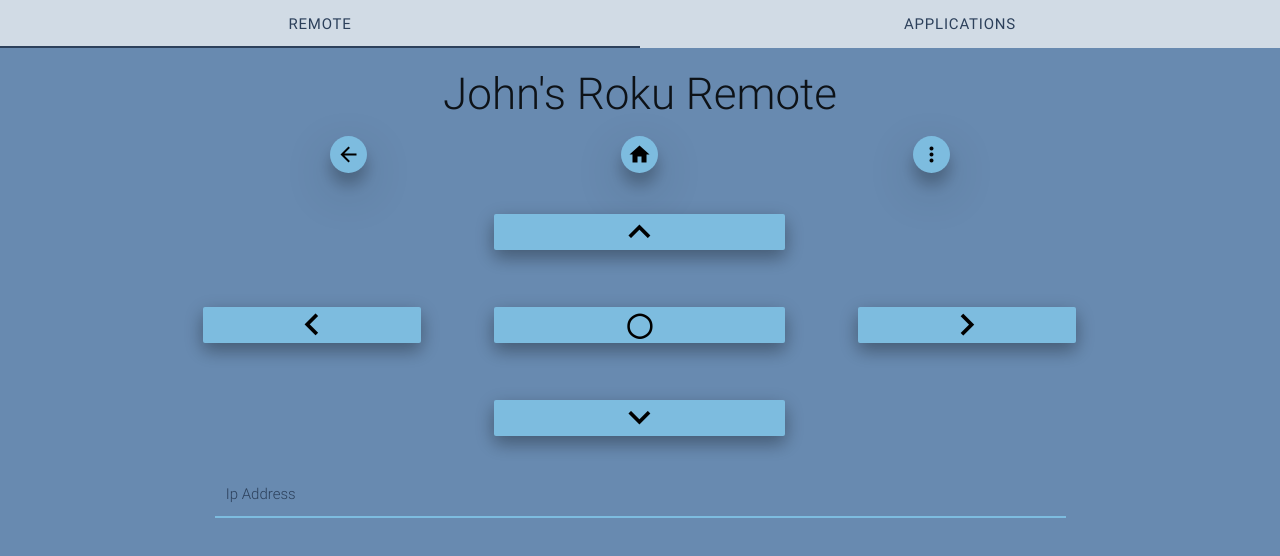
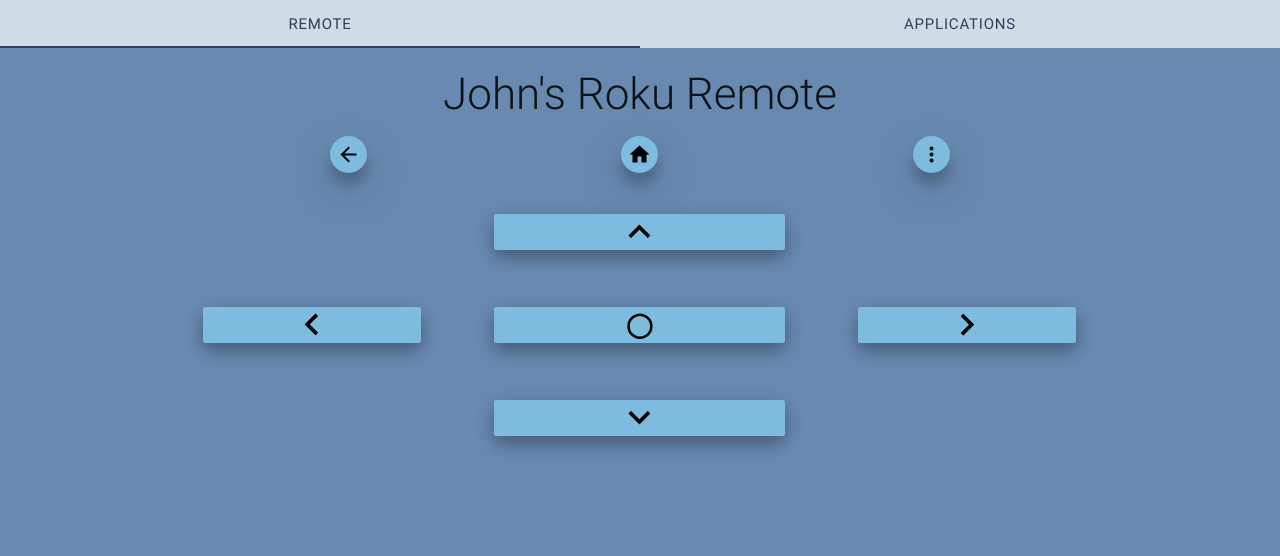
Before and after one commit to john-pettigrew/roku-remote, a browser extension: page remote.html in a window 1280 px wide. Drawn offline with Linux system fonts and the light colour scheme.

Commit message:
Start changing input to a dropdown.
materialize CSS is hiding the new dropdown.

```diff
--- a/remote.html
+++ b/remote.html
@@ -40,8 +40,9 @@
         <h3 style="text-align:center;" class="mdi-hardware-keyboard-arrow-down waves-effect waves-light btn col s4 offset-s4 down-arrow z-depth-2" id="down-button"></h3>
       </div>
       <div class="input-field col s12" type="text">
-        <input id="address" type="text"></input>
-        <label for="address" id="address-label">Ip Address</label>
+        <select>
+        <option>New Device</option>
+        </select>
       </div>
     </div>
 
```
